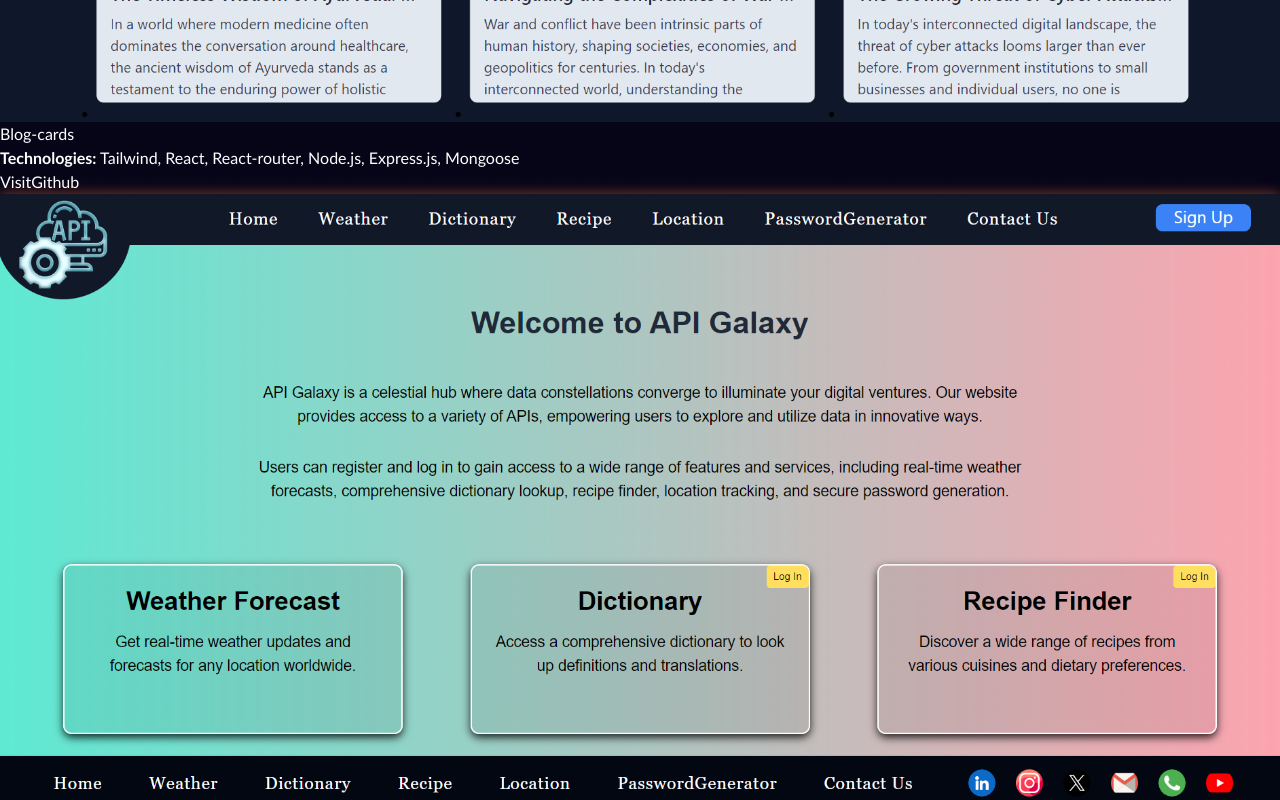
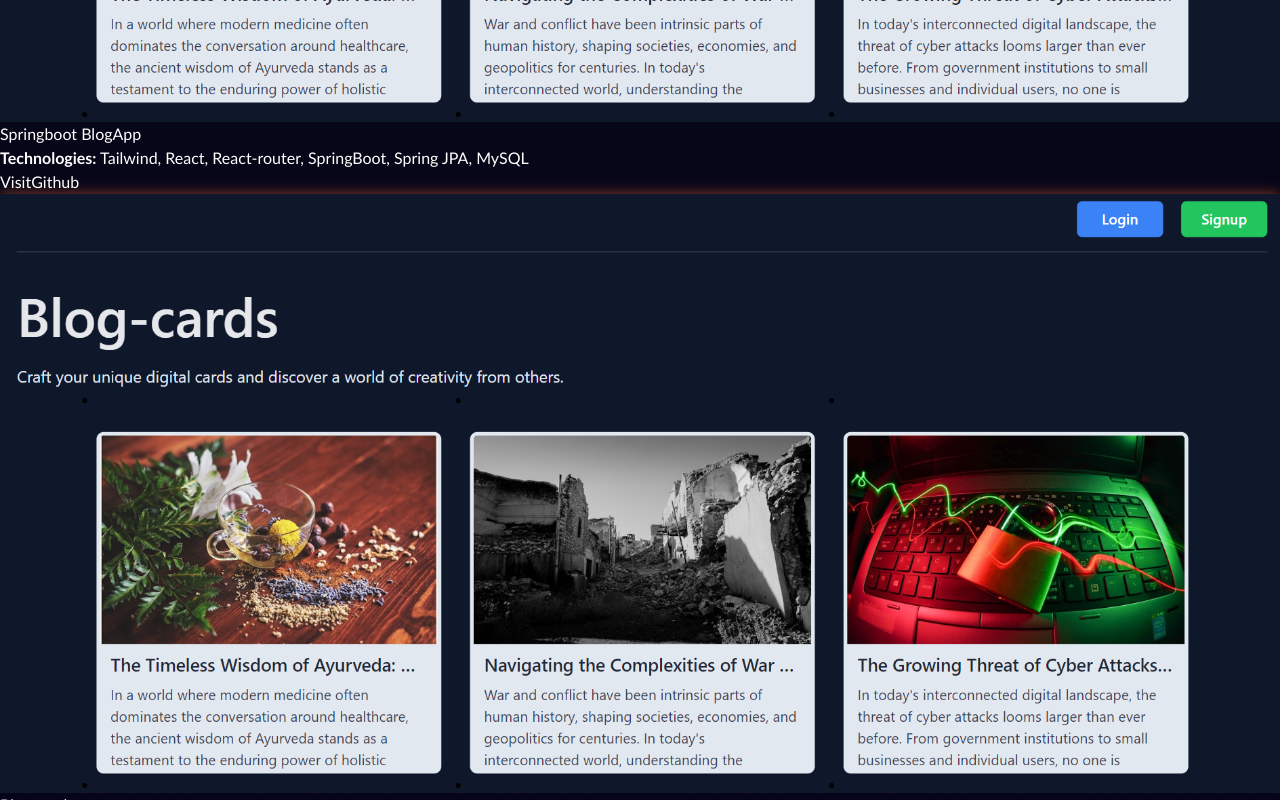
Before and after one commit to Vikash-Bachhety/myPortfolio, a React (Vite) app: page /Projects in a window 1280 px wide. Shown: the part 1620-2420 px from the top of the page. Built offline with nearby package versions, Linux system fonts and the light colour scheme.

Commit message:
new project added

```diff
--- a/src/Components/Projects.jsx
+++ b/src/Components/Projects.jsx
@@ -56,6 +56,14 @@ function Projects() {
       visiterLink: "https://blog-with-cards.vercel.app/",
       githubLink: "https://github.com/Vikash-Bachhety/Blog"
     },
+    {
+      title: "Springboot BlogApp",
+      Technologies:
+                  "Tailwind, React, React-router, SpringBoot, Spring JPA, MySQL",
+      image: img6,
+      visiterLink: "https://frontend-java-blog-app.vercel.app/",
+      githubLink: "https://github.com/Vikash-Bachhety/backend_java_blogApp"
+    },
   ]);
 
   return (
```
